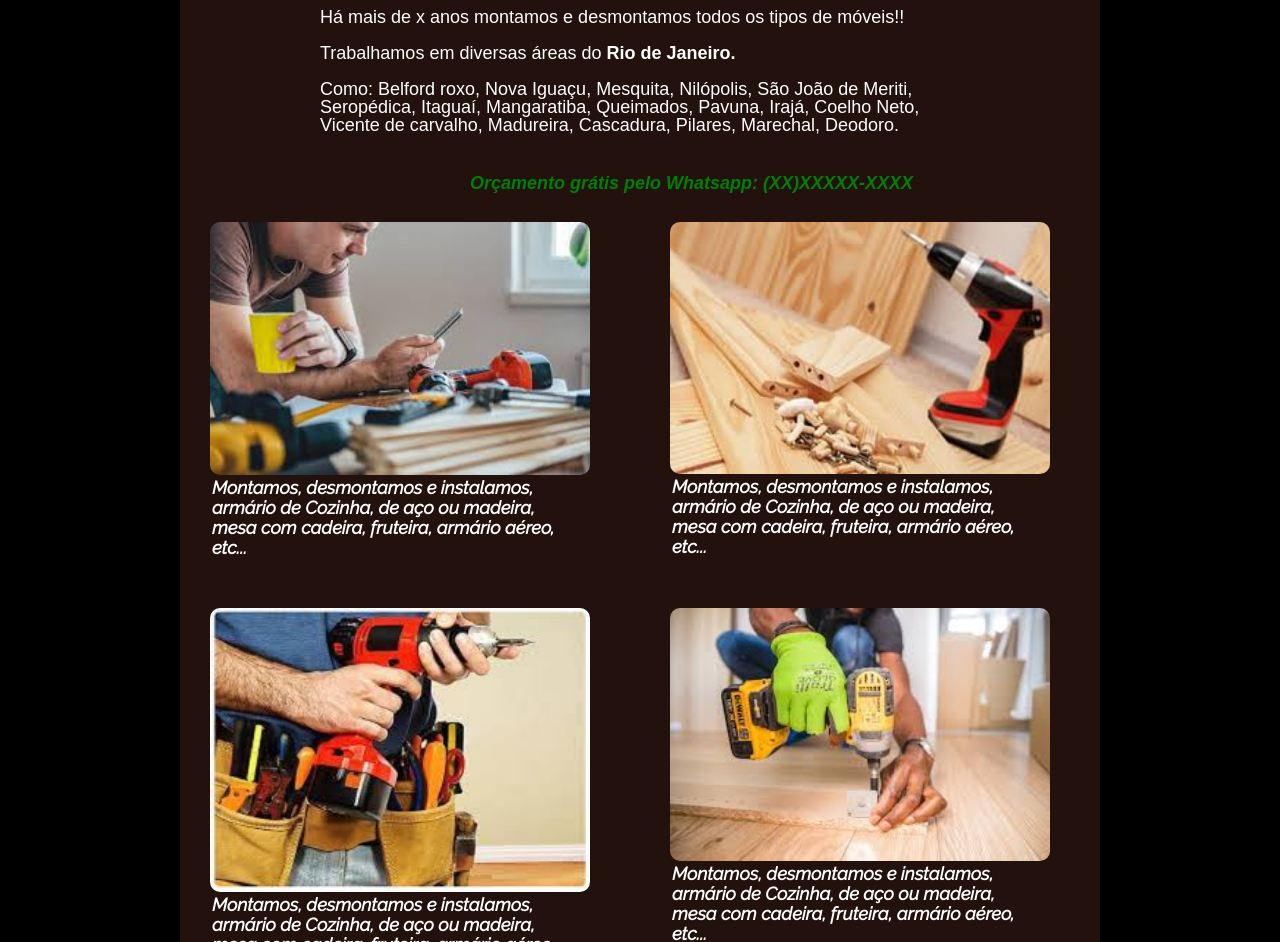
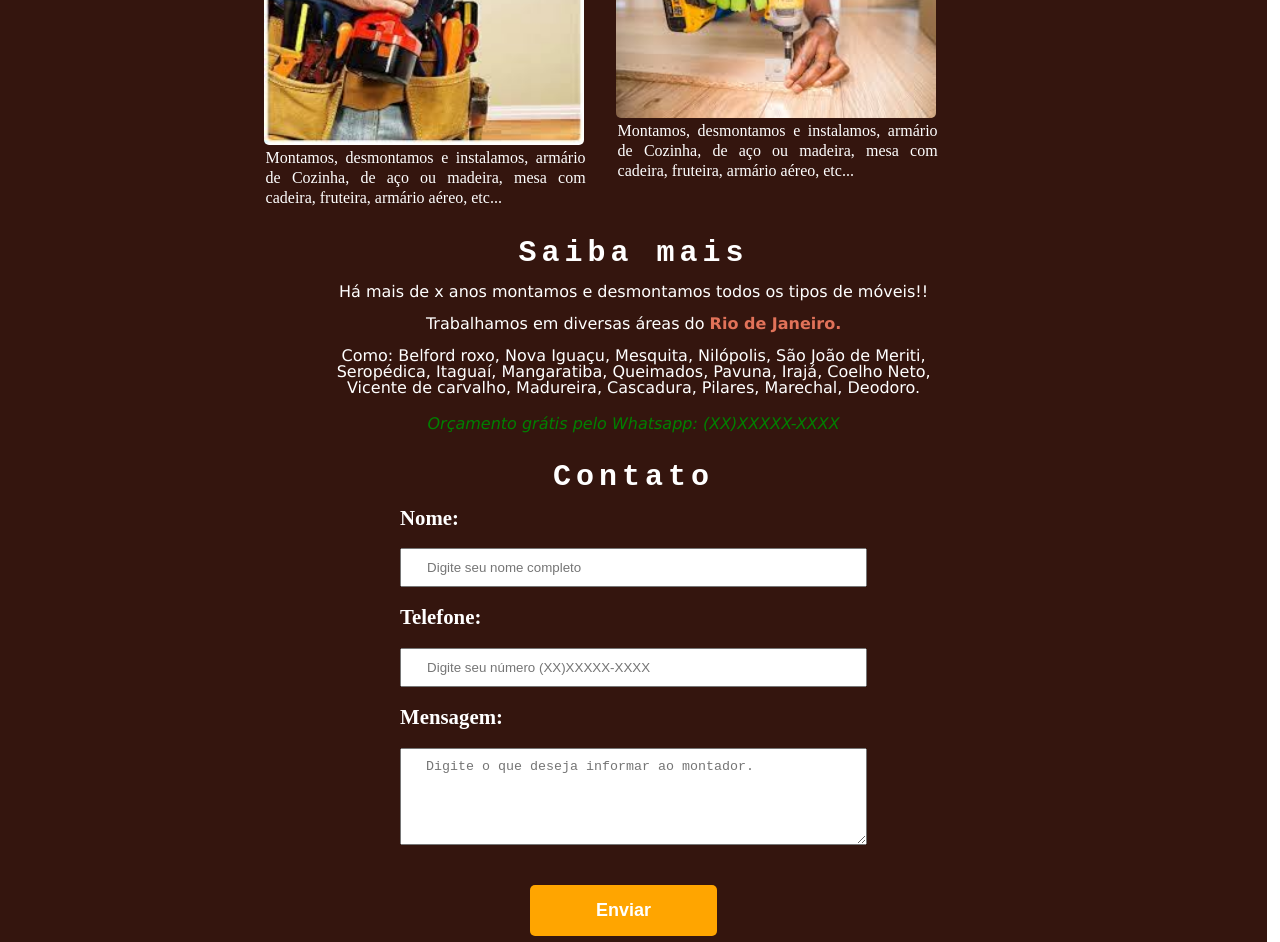
Before and after one commit to IngridsSilveira/montador, a plain HTML site: page index.html in a window 1280 px wide. Shown: the part 685-1627 px from the top of the page. Drawn offline with Linux system fonts and the light colour scheme.

Commit message:
mudando algumas coisas

```diff
--- a/estilos/responsivo.css
+++ b/estilos/responsivo.css
@@ -3,7 +3,7 @@
 	body {
 		overflow-x: hidden;
 	}
-	header,
+	header
 	.header-info,
 	.principal,
 	.flex,
@@ -11,11 +11,6 @@
 	main
 	{
 		width: auto;
-	}
-	.header-info,
-	header
-	{
-		width: 485px;
 	}
 	.header-info h1 {
 		font-size: 50px;
@@ -30,26 +25,19 @@
 		flex-wrap: wrap;
 		flex-direction: column;
 	}
-	.principal p,
-	.contate-zap,
-	.img_mp {
-		margin-left: 0;
-	}
-	.imagem-principal {
-		margin-left: 40px;
-	}
-	.titulo-principal {
-		text-align: left;
-		margin-left: 150px;
-	}
-	form label {
-		margin-left: 10px;
-	}
 	.input-padrao {
 		width: 80%;
 		margin-left: 20px;
 	}
-	footer {
-		margin-left: 0;
+}
+@media screen and (max-width: 450px) {
+	.header-info h1 {
+		font-size: 30px;
+	}
+	.header-info h2 {
+		font-size: 20px;
+	}
+	.principal p {
+		font-size: 12px;
 	}
 }
--- a/estilos/style.css
+++ b/estilos/style.css
@@ -5,20 +5,15 @@
 	box-sizing: border-box;
 }
 .corpo {
-	background-color: #000000;
-	margin-top: 10px;
-	font-family: 'Raleway', sans-serif;
-	margin-bottom: 20px;
-	display: flex;
-	flex-direction: column;
-	align-items: center;
-	justify-content: center;
+	width: 99vw;
+	height: 100vh;
+	overflow-x: hidden;
 }
 .lista {
 	display: flex;
 	flex-direction: row;
 	margin:0 10px;
-	justify-content: space-between;
+	justify-content: space-around;
 }
 .link_contato-info {
 	color: #e17259;
@@ -32,13 +27,9 @@
 .header_contato {
 	background: #34150e;
 	padding: 10px 0;
-	width: 920px;
-	border-top-left-radius: 10px;
-	border-top-right-radius: 10px;
 }
 .header-info {
 	background: #34150e;
-	width: 920px;
 	height: 200px;
 	display: flex;
 	flex-direction: column;
@@ -62,36 +53,30 @@
 	letter-spacing: 5px;
 }
 .principal {
-	background-color: #e1725927;
+	background-color: #34150e;
 	color:white;
-	width: 920px;
-	position: relative;
-	border-bottom-left-radius: 10px;
-	border-bottom-right-radius: 10px;
+	display: flex;
+	flex-direction: column;
+	justify-content: center;
+	align-items: center;
 }
 /* css da pagina inicial */
-.imagem-principal {
-	margin-bottom: 10px;
-	margin-left: 150px;
-}
-.imagem-principal img {
-	width: 80%;
-	height: 350px;
-	margin-top: 20px;
-}
 .titulo-principal {
 	text-align: center;
 	font-size: 30px;
 	margin: 0 0 16px;
 	font-weight: bold;
+	letter-spacing: 5px;
+	font-family: 'Courier New', Courier, monospace;
 }
 .principal p {
-	margin-left: 130px;
-	padding: 10px;
-	font-size: 18px;
-	font-family: sans-serif;
+	text-align: center;
+	font-weight: normal;
+	font-size: 16px;
+	font-family: 'Lucida Sans', 'Lucida Sans Regular', 'Lucida Grande', 'Lucida Sans Unicode', Geneva, Verdana, sans-serif;
 }
 .principal p strong {
+	color: #e17259;
 	font-weight: bold;
 }
 .contate-zap a {
@@ -102,17 +87,13 @@
 	font-weight: bold;
 }
 .contate-zap {
-	margin-left: 150px;
 	margin-top: 20px;
+	margin-bottom: 30px;
 }
 .flex {
     display: flex;
+	width: 800px;
     flex-wrap: wrap;
-}
-article {
-    flex: 1;
-    min-width: 300px;
-    margin-right: 10px;
 }
 article .thumb {
     margin-top: 20px;
@@ -121,28 +102,23 @@ article .thumb {
 article .thumb img {
     width: 100%;
     height: auto;
-	border-radius: 10px;
+	border-radius: 5px;
 }
-.thumb > .img1 {
-    width: 380px;
+.thumb {
+    width: 320px;
 }
-.thumb > .img2 {
-    width: 380px;
-}
-.thumb > .img3 {
-   width: 380px;
-}
-.thumb > .img4 {
-   width: 380px;
+.thumb:hover {
+	transform: scale(1.1);
+	margin-bottom: 10px;
 }
 article .resume {
-    font-size: 18px;
+    font-size: 16px;
 	color: white;
-	font-weight: bold;
     line-height: 20px;
     margin-bottom: 30px;
+	text-align: justify;
 	margin-left: 32px;
-    width: 370px;
+    width: 320px;
 }
 /* formulário */
 .input_label {
@@ -160,14 +136,9 @@ article .resume {
 	align-items: center;
 	margin-bottom: 40px;
 }
-form label {
-	display: block;
-	font-size: 20px;
-	margin: 0 0 10px;
-}
 .input-padrao {
 	display: block;
-	margin: 0 0 20px;
+	margin: 20px 0;
 	padding: 10px 25px;
 	width: 100%;
 }
@@ -192,8 +163,7 @@ form label {
 /* rodapé */
 footer {
 	text-align: center;
-	margin-top: 50px;
-	margin-left: -140px;
+	margin: 30px 0;
 }
 .copyright {
 	color: #ccc;
--- a/index.html
+++ b/index.html
@@ -28,16 +28,6 @@
     </div>
     <main class="conteudo">
         <section class="principal">
-            <div class="imagem-principal"><img src="images/personagem.jpeg" alt="foto de um personagem de montador de moveis"></div>
-            <h2 class="titulo-principal">Saiba mais</h2>
-            <p>Há mais de x anos montamos e desmontamos todos os tipos de móveis!!</br><br>
-                Trabalhamos em diversas áreas do <strong>Rio de Janeiro.</strong> <br><br>
-            Como: Belford roxo, Nova Iguaçu, Mesquita, Nilópolis, São João de Meriti,</br> Seropédica, Itaguaí, Mangaratiba, Queimados, Pavuna, Irajá, Coelho Neto, </br>Vicente de carvalho, Madureira, Cascadura, Pilares, Marechal, Deodoro.</p>
-                <div class="contate-zap">
-                    <a href="#">
-                        <p><em>Orçamento grátis pelo Whatsapp: (XX)XXXXX-XXXX</em></p>
-                    </a>
-                </div>
                 <section class="conteudo_imagens">
                          <div class="widget_body flex">
                                 <article>
@@ -75,6 +65,14 @@
                                             </div>
                                 </article>
                             </div>
+                            <h2 class="titulo-principal">Saiba mais</h2>
+                            <p>Há mais de x anos montamos e desmontamos todos os tipos de móveis!!</br><br>
+                                Trabalhamos em diversas áreas do <strong>Rio de Janeiro.</strong> <br><br>
+                            Como: Belford roxo, Nova Iguaçu, Mesquita, Nilópolis, São João de Meriti,</br> Seropédica, Itaguaí, Mangaratiba, Queimados, Pavuna, Irajá, Coelho Neto, </br>Vicente de carvalho, Madureira, Cascadura, Pilares, Marechal, Deodoro.</p>
+                                <div class="contate-zap">
+                                    <a href="#">
+                                        <p><em>Orçamento grátis pelo Whatsapp: (XX)XXXXX-XXXX</em></p>
+                                    </a>
                 </section>
         <section id="contato" class="contato">
             <form action="#">
@@ -104,7 +102,6 @@
         </section>
     </section>
     </main>
-
     <script src="js/app.js" type="module"></script>
 </body>
 </html>
```
